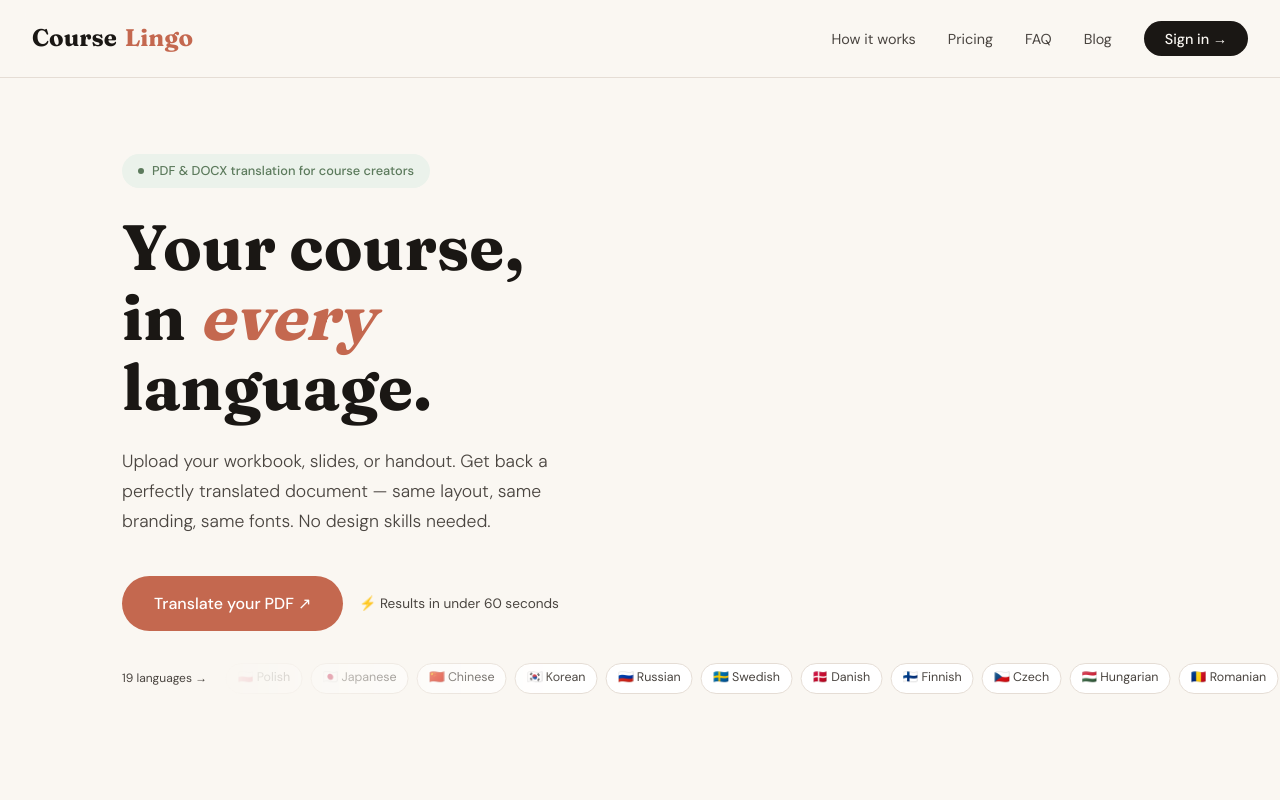
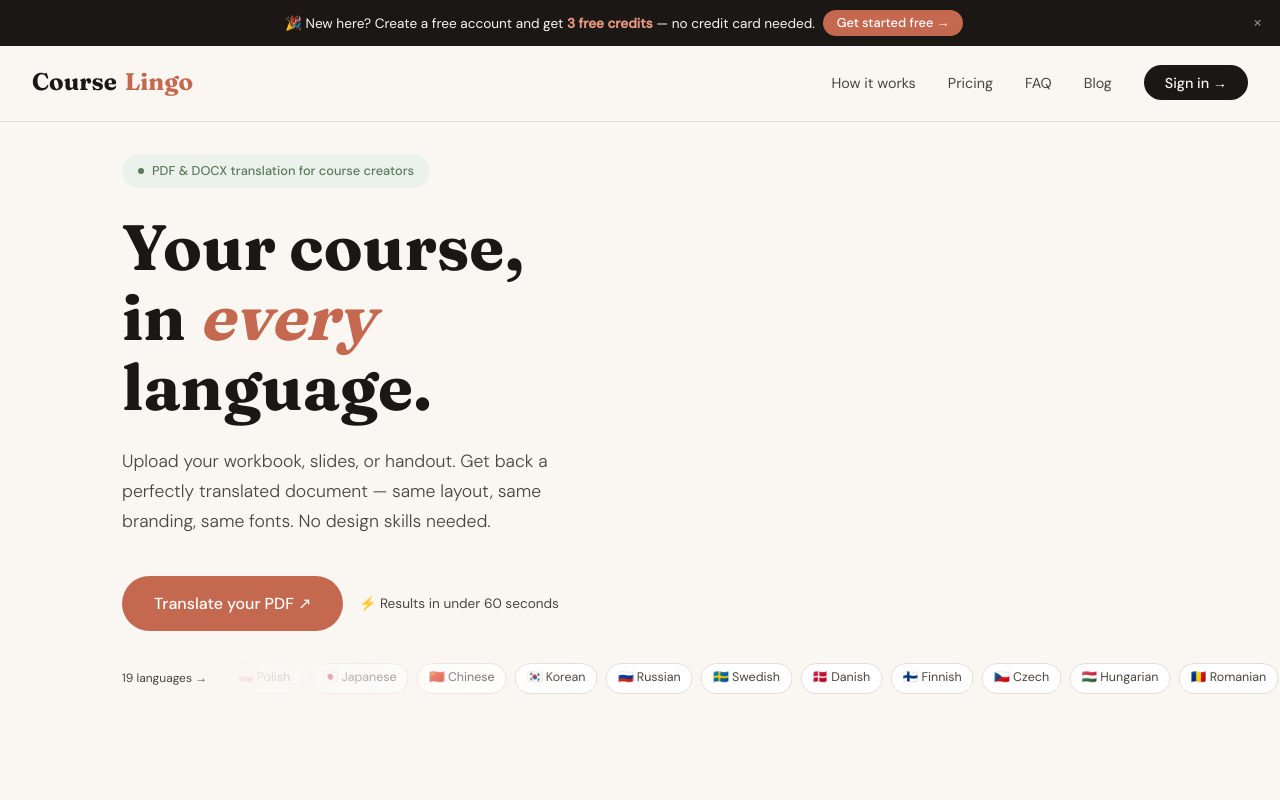
Before and after one commit to dane-04-code/Courselingo, a Next.js app in the folder frontend/: page / in a window 1280 px wide. Shown: the top 800 px of the page. Built offline with nearby package versions, Linux system fonts and the light colour scheme.

Commit message:
feat: add dismissable promo banner with free credits CTA

```diff
--- a/frontend/app/globals.css
+++ b/frontend/app/globals.css
@@ -28,6 +28,62 @@ body {
   line-height: 1.6;
   overflow-x: hidden;
 }
+
+/* ─── PROMO BANNER ─── */
+.promo-banner {
+  position: fixed;
+  top: 0; left: 0; right: 0;
+  z-index: 102;
+  background: var(--ink);
+  color: var(--cream);
+  display: flex;
+  align-items: center;
+  justify-content: center;
+  gap: 0.75rem;
+  padding: 0.6rem 3rem 0.6rem 1rem;
+  font-size: 0.85rem;
+  line-height: 1.4;
+  text-align: center;
+}
+
+.promo-banner-text { display: flex; align-items: center; gap: 0.5rem; flex-wrap: wrap; justify-content: center; }
+
+.promo-banner strong { color: var(--terracotta-light); font-weight: 600; }
+
+.promo-banner-cta {
+  display: inline-flex;
+  align-items: center;
+  gap: 0.3rem;
+  background: var(--terracotta);
+  color: white;
+  padding: 0.28rem 0.85rem;
+  border-radius: 100px;
+  text-decoration: none;
+  font-size: 0.8rem;
+  font-weight: 500;
+  transition: background 0.18s;
+  white-space: nowrap;
+  flex-shrink: 0;
+}
+
+.promo-banner-cta:hover { background: #b05a42; }
+
+.promo-banner-close {
+  position: absolute;
+  right: 0.85rem;
+  top: 50%;
+  transform: translateY(-50%);
+  background: none;
+  border: none;
+  color: rgba(250,247,242,0.5);
+  font-size: 1.1rem;
+  cursor: pointer;
+  line-height: 1;
+  padding: 0.25rem;
+  transition: color 0.15s;
+}
+
+.promo-banner-close:hover { color: var(--cream); }
 
 /* ─── NAV ─── */
 nav {
--- a/frontend/app/page.tsx
+++ b/frontend/app/page.tsx
@@ -40,6 +40,7 @@ const STEPS = [
 /* ─── component ────────────────────────────────────────────────── */
 export default function Home() {
   const [navOpen, setNavOpen] = useState(false);
+  const [bannerVisible, setBannerVisible] = useState(true);
   const [file, setFile] = useState<File | null>(null);
   const [language, setLanguage] = useState(LANGUAGES[0].code);
   const [status, setStatus] = useState<Status>("idle");
@@ -190,7 +191,23 @@ export default function Home() {
   return (
     <>
       {/* ──────────── NAV ──────────────────────────────────────── */}
-      <nav>
+      {/* ──────────── PROMO BANNER ──────────────────────────────── */}
+      {bannerVisible && (
+        <div className="promo-banner" role="banner">
+          <div className="promo-banner-text">
+            <span>🎉 New here? Create a free account and get <strong>3 free credits</strong> — no credit card needed.</span>
+            <a href="/signup" className="promo-banner-cta">Get started free →</a>
+          </div>
+          <button
+            className="promo-banner-close"
+            onClick={() => setBannerVisible(false)}
+            aria-label="Dismiss"
+            type="button"
+          >×</button>
+        </div>
+      )}
+
+      <nav style={{ top: bannerVisible ? "44px" : "0" }}>
         <a href="#" className="logo">
           Course<span className="logo-dot">Lingo</span>
         </a>
@@ -213,7 +230,7 @@ export default function Home() {
       </nav>
 
       {/* Mobile nav overlay */}
-      <div className={`nav-mobile-overlay${navOpen ? " open" : ""}`} onClick={() => setNavOpen(false)}>
+      <div className={`nav-mobile-overlay${navOpen ? " open" : ""}`} style={{ top: bannerVisible ? "109px" : "65px" }} onClick={() => setNavOpen(false)}>
         <a href="#how">How it works</a>
         <a href="#pricing">Pricing</a>
         <a href="#faq">FAQ</a>
```
